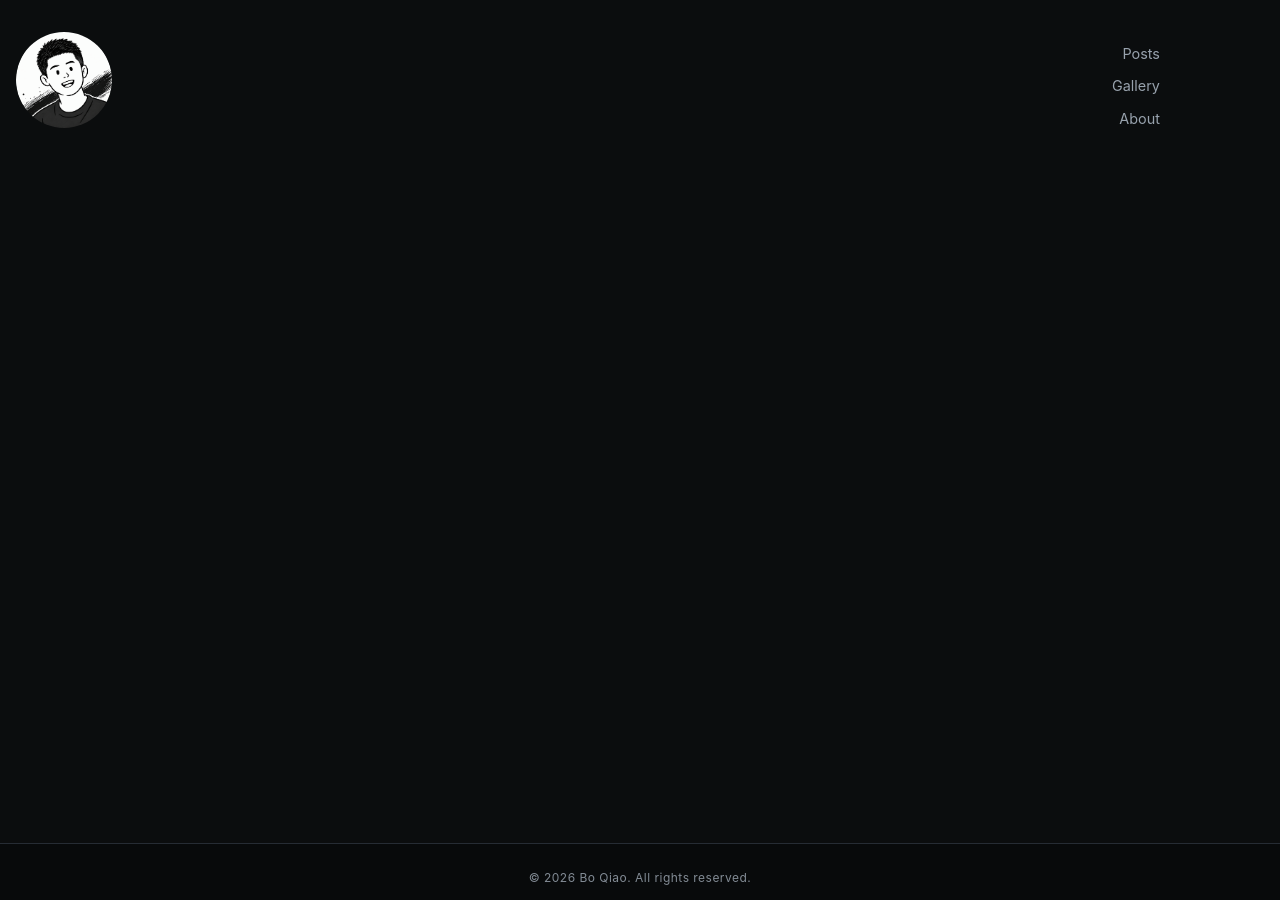
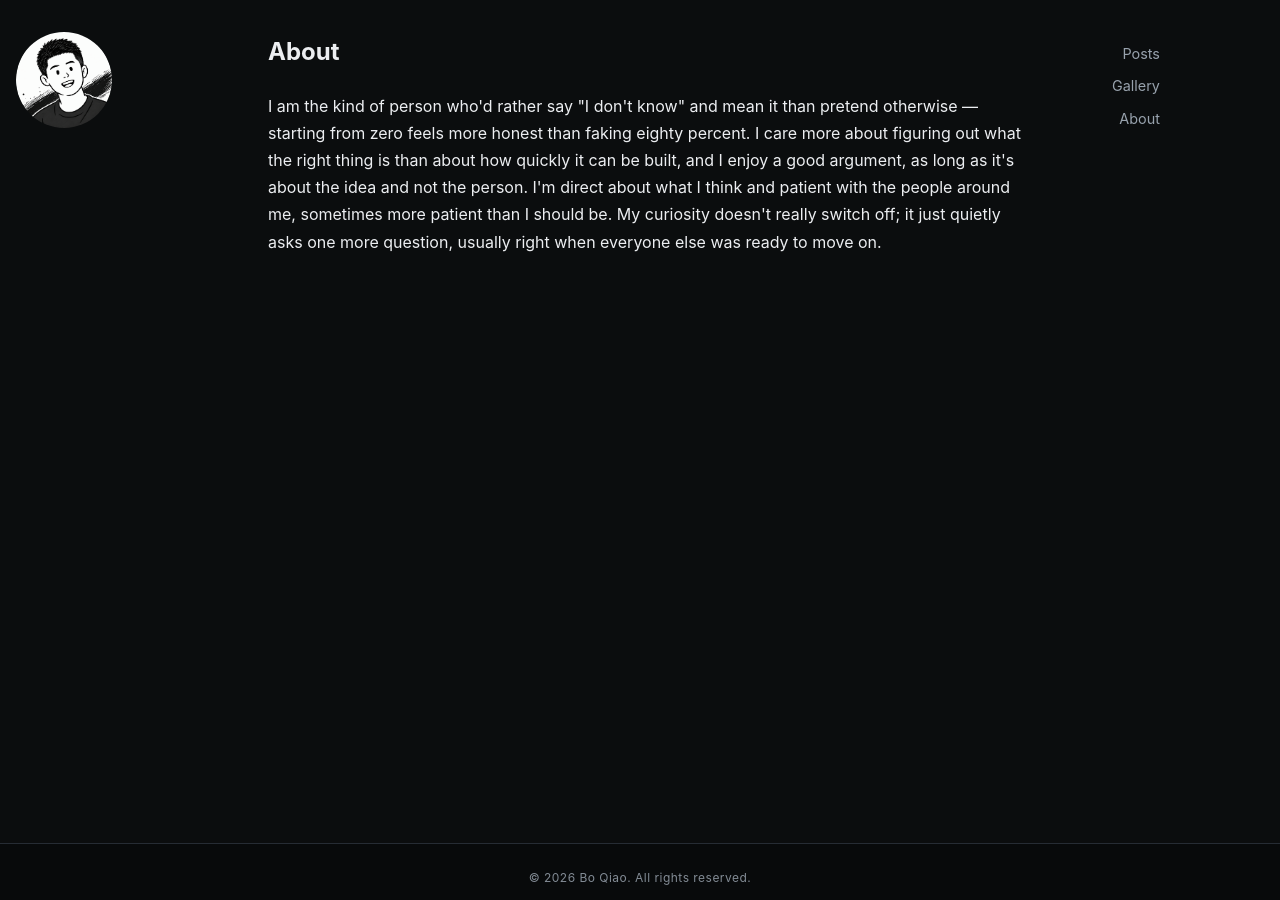
Before and after one commit to bo-qiao/bo-qiao.github.io, a Jekyll site: the page built from about.html, in a window 1280 px wide. Built offline with Jekyll 4.4.1, drawn with Linux system fonts in a browser that asks for light colours.

Commit message:
Add About paragraph

```diff
--- a/about.html
+++ b/about.html
@@ -1,3 +1,10 @@
 ---
 layout: default
+title: About
 ---
+
+<section class="about">
+  <h1 class="page-heading">About</h1>
+
+  <p>I am the kind of person who'd rather say "I don't know" and mean it than pretend otherwise — starting from zero feels more honest than faking eighty percent. I care more about figuring out what the right thing is than about how quickly it can be built, and I enjoy a good argument, as long as it's about the idea and not the person. I'm direct about what I think and patient with the people around me, sometimes more patient than I should be. My curiosity doesn't really switch off; it just quietly asks one more question, usually right when everyone else was ready to move on.</p>
+</section>
```
